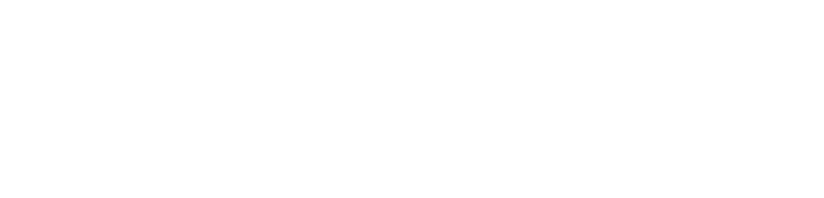
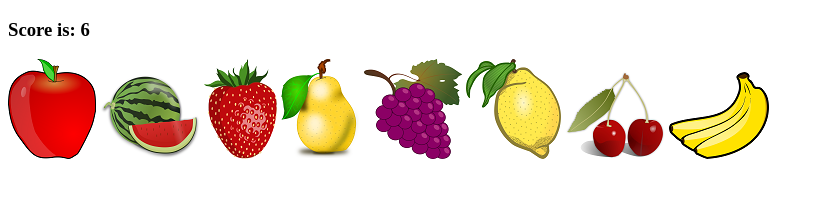
Before and after one commit to RDG83/memory-game, a plain HTML site: page index.html in a window 1280 px wide. Shown: the whole page, without its empty margins (0-824 px from the left). Drawn offline with Linux system fonts and the light colour scheme.

Commit message:
add images

```diff
--- a/index.html
+++ b/index.html
@@ -9,7 +9,21 @@
 
 <body>
 
+    <h3>Score is: <span id="score"></span></h3>
 
+    <div class="container">
+        <img src="./images/apple.png" alt="">
+        <img src="./images/watermelon.png" alt="">
+        <img src="./images/strawberry.png" alt="">
+        <img src="./images/pear.png" alt="">
+        <img src="./images/grapes.png" alt="">
+        <img src="./images/citron.png" alt="">
+        <img src="./images/cherries.png" alt="">
+        <img src="./images/bananas.png" alt="">
+    </div>
+
+
+    <script src="./script.js"></script>
 </body>
 
 </html>
--- a/script.js
+++ b/script.js
@@ -0,0 +1,2 @@
+let score = document.getElementById("score");
+score.textContent = 6;
```
Also changed, not shown: images/apple.png (added), images/bananas.png (added), images/cherries.png (added), images/citron.png (added), images/grapes.png (added), images/pear.png (added), images/strawberry.png (added), images/watermelon.png (added).
